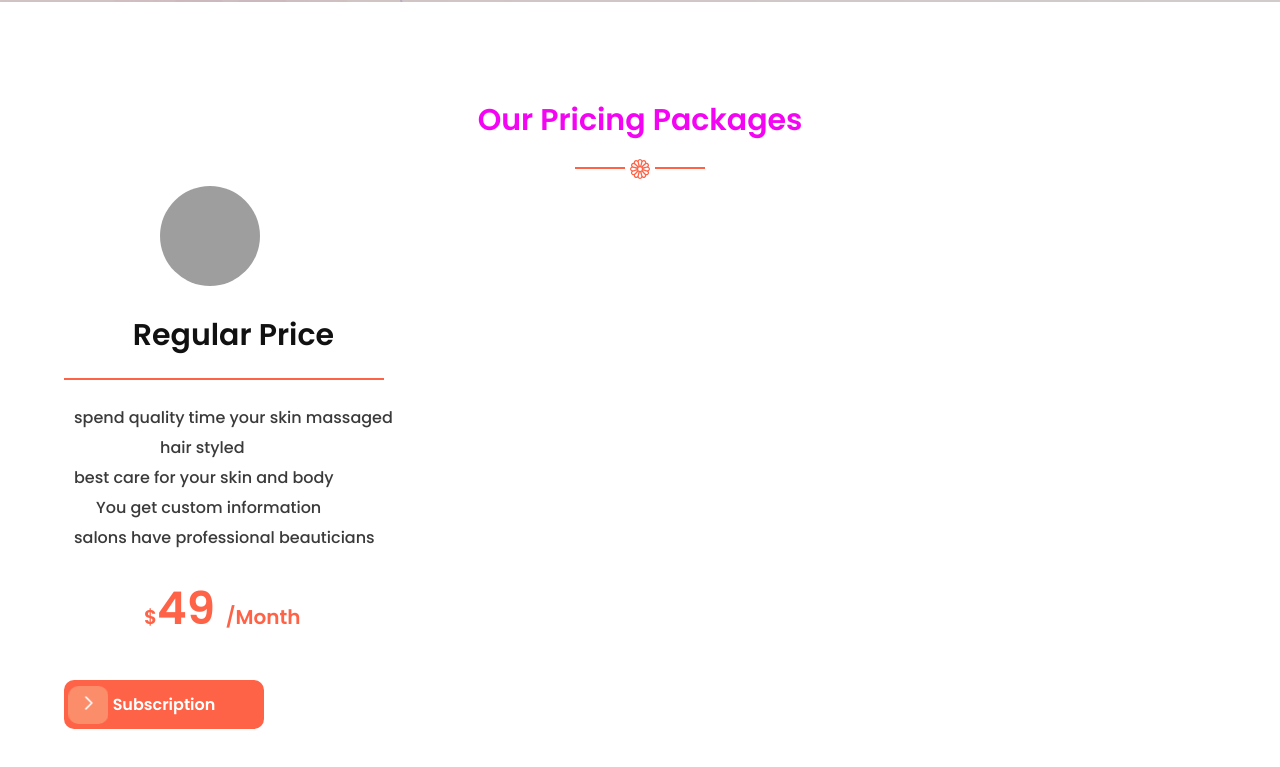
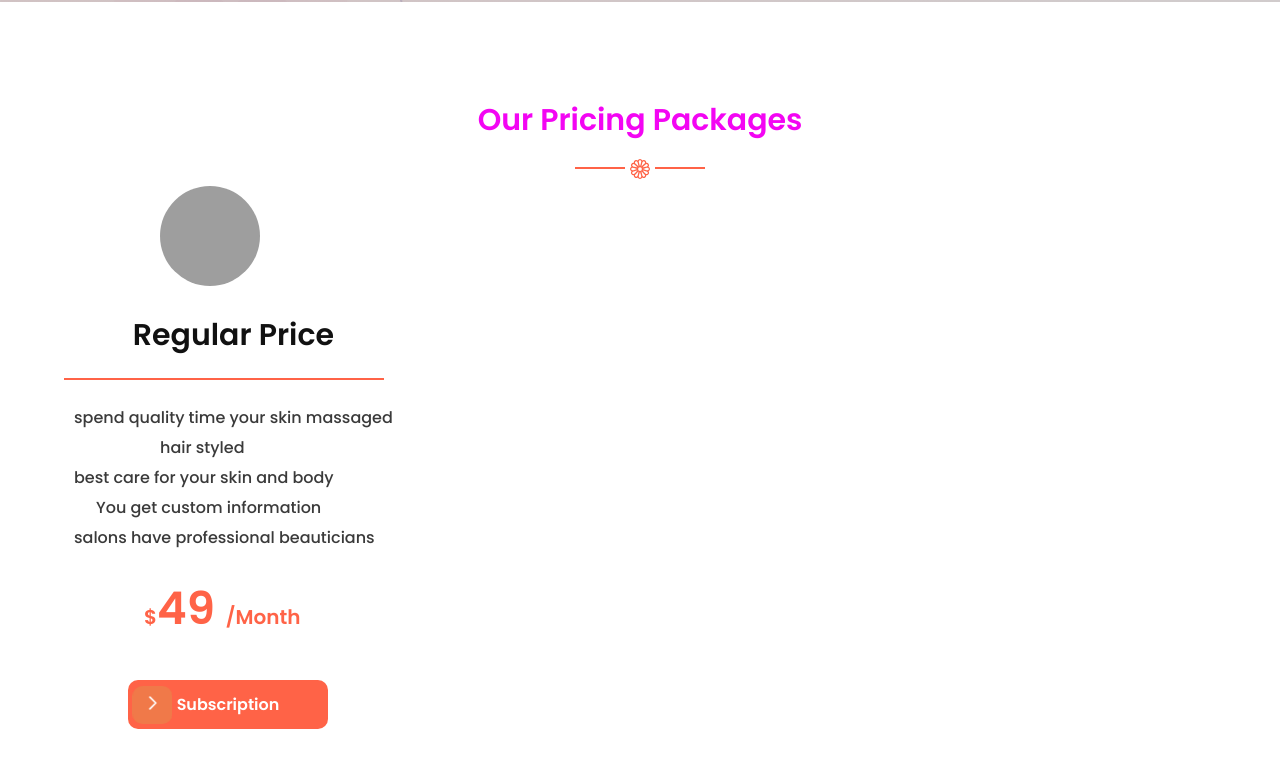
Before and after one commit to TamannaAfroz2666/Parlour-BD-Page, a React (Create React App) app: page / in a window 1280 px wide. Shown: the part 2261-3028 px from the top of the page. Before the commit the page ends 2990 px from the top, so only its background shows below. Built offline with nearby package versions, Linux system fonts and the light colour scheme; grey boxes are pictures that could not be loaded; the HTML template or start-up script is replaced by a standard one.

Commit message:
button add

```diff
--- a/src/components/Milestone/Milestone.css
+++ b/src/components/Milestone/Milestone.css
@@ -95,16 +95,17 @@
     font-weight: 600;
 
 }
+.btnIcon1{
+    translate: -.6px  40px -60px;
+    margin-left: 5px;
+
+}
 .btnIcon{
     padding: 10px 5px 5px 5px;
     background-color:rgba(245, 222, 179, 0.342);
     border-radius: 10px;
 }
-.btnIcon1{
-    translate: -.6px  40px -60px;
-    margin-left: 5px;
 
-}
 .outlineIcon{
     padding-top: 10px;
 }
--- a/src/components/Pricing/RegularMember/RegularMember.css
+++ b/src/components/Pricing/RegularMember/RegularMember.css
@@ -54,3 +54,36 @@
     color: tomato;
     font-size: 20px;
 }
+/* ---------------   button work-----------  */
+.btnSubRegular{
+    margin: 0 0 3rem 4rem;
+
+}
+.regularIcon1{
+    translate: -.6px  40px -60px;
+    margin-left: 5px;
+
+}
+.btnIconReg{
+    padding: 10px 5px 5px 5px;
+    background-color:rgba(211, 165, 79, 0.342);
+    border-radius: 10px;
+}
+
+.outlineIcon{
+    padding-top: 10px;
+}
+.btnSubRegular button{
+    width: 200px;
+    padding: 12px 0px;
+    font-size: 16px;
+    font-weight: 600;
+    color: #fff;
+    background-color: tomato;
+    border: 0;
+    border-radius: 10px;
+    /* margin-left: 4rem; */
+}
+/* .btnSubInfoReg:hover {
+    background-color: rgb(150, 92, 17);
+} */
--- a/src/components/Pricing/RegularMember/RegularMember.js
+++ b/src/components/Pricing/RegularMember/RegularMember.js
@@ -24,14 +24,14 @@ const RegularMember = () => {
                     </div>
                     <button>Singup Now</button>
                 </div> */}
-                <div className="btnSubscription">
-                    <div className="btnIcon1">
-                        <span className='btnIcon'> <HiOutlineChevronRight className='outlineIcon' color='white' size={30} />
+                <div className="btnSubRegular">
+                    <div className="regularIcon1">
+                        <span className='btnIconReg'> <HiOutlineChevronRight className='outlineIcon' color='white' size={30} />
                         </span>
 
                     </div>
                     {/* <div className=""> */}
-                    <button className='btnSubInfo' type='button'>Subscription</button>
+                    <button className='btnSubInfoReg' type='button'>Subscription</button>
                     {/* </div> */}
 
                 </div>
```
